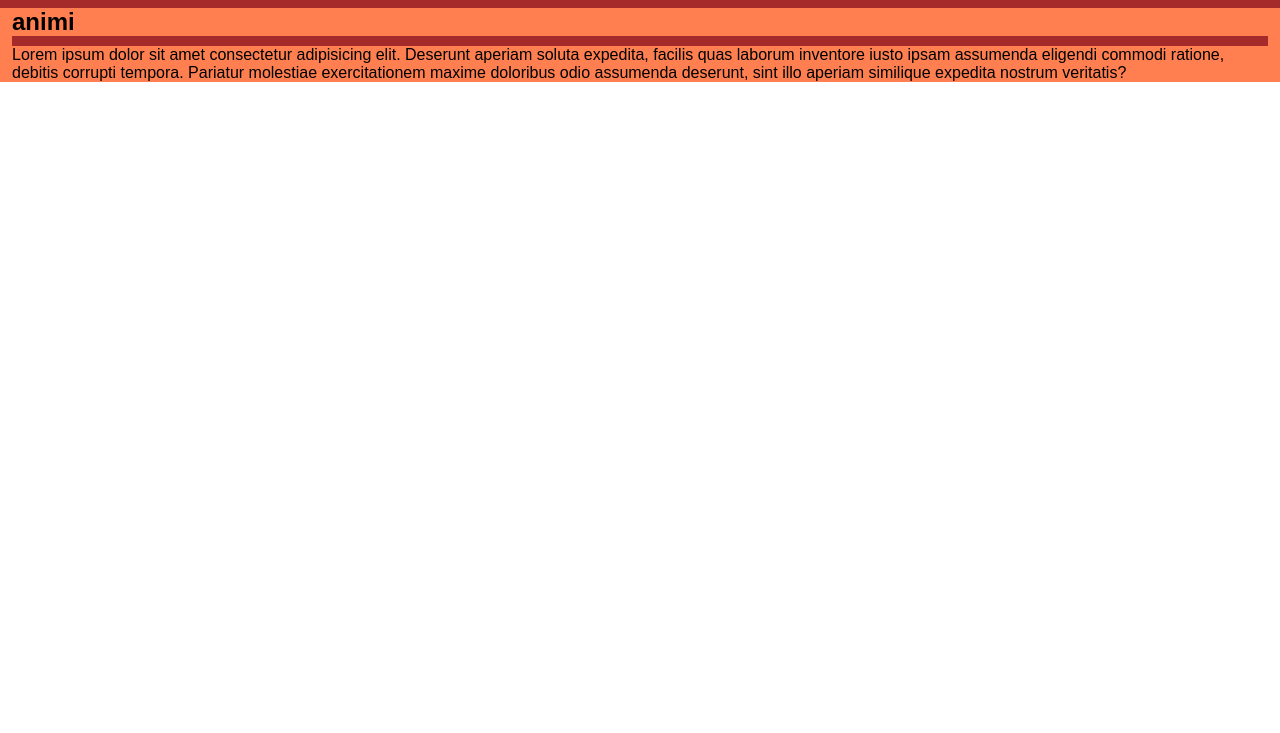
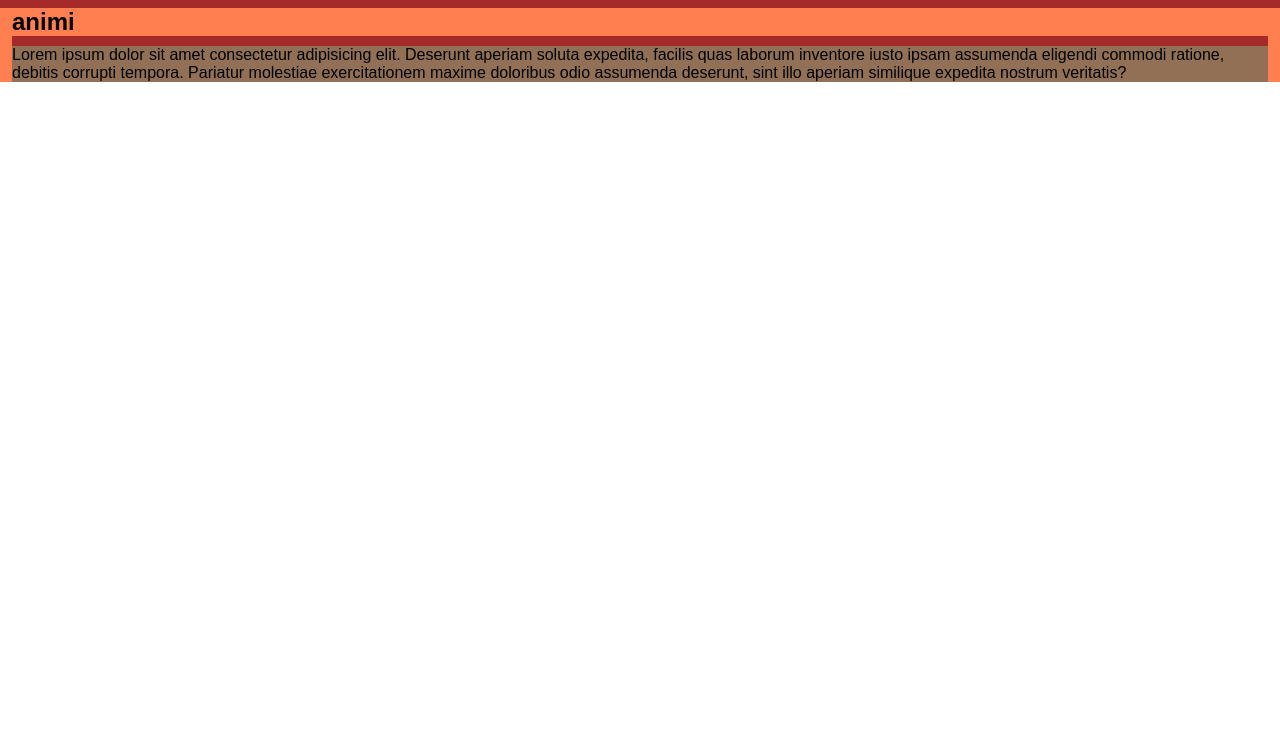
Before and after one commit to Cloticc/css-basic, a plain HTML site: page index.html in a window 1280 px wide. Shown: the part 67-800 px from the top of the page. Drawn offline with Linux system fonts and the light colour scheme.

```diff
--- a/styles.css
+++ b/styles.css
@@ -24,3 +24,8 @@ main {
 h2 {
   border-bottom: 10px solid brown;
 }
+
+p {
+
+background-color: rgba(37, 99, 91, 0.5)
+}
```
